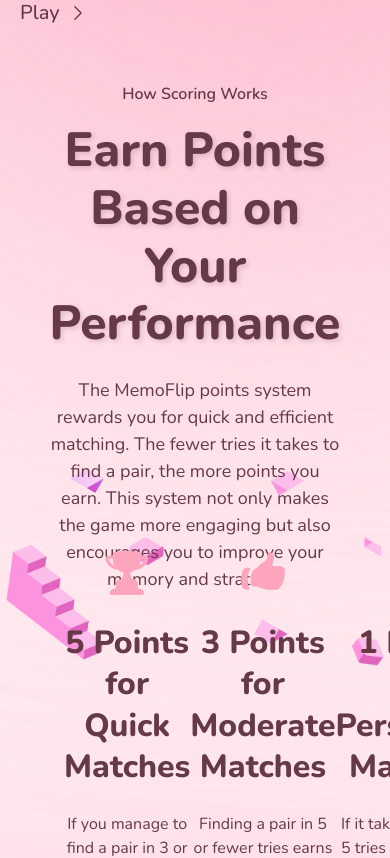
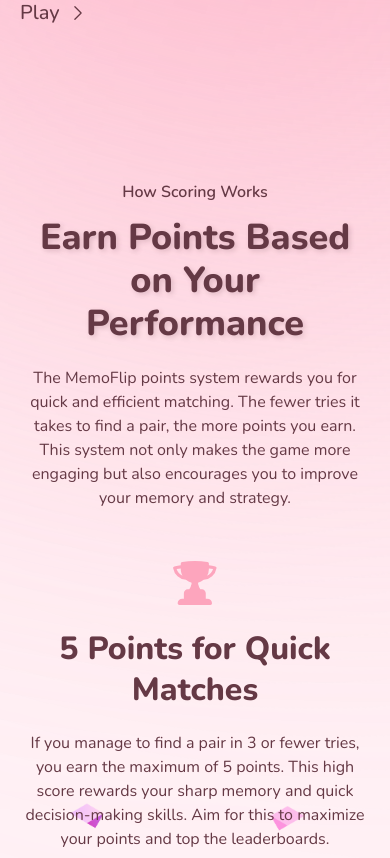
Before and after one commit to ntamasa/MemoFlip, a React (Vite) app: page / in a window 390 px wide. Shown: the part 940-1798 px from the top of the page. Built offline with nearby package versions, Linux system fonts and the light colour scheme.

Commit message:
add responsive home-points

```diff
--- a/src/components/List.module.css
+++ b/src/components/List.module.css
@@ -9,10 +9,21 @@
   padding: 0;
   margin: 0;
 
-  height: 30rem;
-  width: 100%;
+  display: grid;
+  grid-template-columns: 1fr;
+  grid-template-rows: repeat(3, 32 rem);
 
-  display: flex;
-  justify-content: space-around;
   align-items: center;
+
+  row-gap: 2.4rem;
 }
+
+@media screen and (min-width: 90em) {
+  .list {
+    grid-template-columns: repeat(3, 1fr);
+    grid-template-rows: 30rem;
+
+    justify-content: space-around;
+    row-gap: 0;
+  }
+}
--- a/src/components/ListItem.module.css
+++ b/src/components/ListItem.module.css
@@ -5,12 +5,10 @@
 }
 
 .item {
-  height: 100%;
-  width: 41rem;
+  display: grid;
 
-  display: grid;
   justify-content: center;
-  row-gap: 2.4rem;
+  row-gap: 2rem;
 
   text-align: center;
 }
@@ -34,3 +32,9 @@
 
   color: var(--color-text);
 }
+
+@media screen and (min-width: 90em) {
+  .item {
+    row-gap: 2.4rem;
+  }
+}
--- a/src/components/Points.module.css
+++ b/src/components/Points.module.css
@@ -3,16 +3,17 @@
 .points {
   position: relative;
 
-  max-height: 86.5rem;
-  height: 86.5rem;
+  height: 147.5rem;
+  max-height: 147.5rem;
 
-  padding: 11.2rem 6.4rem;
+  padding: 6.4rem 2rem;
 
   display: flex;
   flex-direction: column;
   justify-content: center;
   align-items: center;
-  gap: 8rem;
+
+  gap: 4.8rem;
 }
 
 .background {
@@ -26,3 +27,14 @@
 
   z-index: 0;
 }
+
+@media screen and (min-width: 90em) {
+  .points {
+    height: 86.5rem;
+    max-height: 86.5rem;
+
+    padding: 11.2rem 6.4rem;
+
+    gap: 8rem;
+  }
+}
--- a/src/components/PointsBackground.jsx
+++ b/src/components/PointsBackground.jsx
@@ -1,10 +1,27 @@
+import { useEffect, useState } from "react";
 import imgUrl from "../../public/points-background.png";
+import smallImgUrl from "../../public/points-background.png";
 
 function HomeBackground({ styles }) {
+  const [isSmallScreen, setIsSmallScreen] = useState(window.innerWidth < 1440);
+
+  useEffect(() => {
+    function handleResize() {
+      setIsSmallScreen(window.innerWidth < 1440);
+    }
+    window.addEventListener("resize", handleResize);
+
+    handleResize();
+
+    return () => {
+      window.removeEventListener("resize", handleResize);
+    };
+  }, []);
+
   return (
     <img
       className={styles.background}
-      src={imgUrl}
+      src={isSmallScreen ? smallImgUrl : imgUrl}
       alt="Background of the section with some abstract 3D geometric shapes."
     />
   );
--- a/src/components/PointsHeader.module.css
+++ b/src/components/PointsHeader.module.css
@@ -5,8 +5,55 @@
 }
 
 .header {
+  width: 100%;
+  height: 33rem;
+  max-height: 33rem;
+
+  display: flex;
+  flex-direction: column;
+  justify-content: center;
+  align-items: center;
+  gap: 2rem;
+
+  text-align: center;
+}
+
+.hGroup {
+  display: flex;
+  flex-direction: column;
+  justify-content: center;
+  align-items: center;
+  gap: 1.2rem;
+}
+
+.subheading {
+  font-size: 1.6rem;
+  font-weight: 600;
+
+  color: var(--color-text);
+}
+
+.heading {
+  font-size: 3.6rem;
+  font-weight: 800;
+  line-height: 120%;
+
+  color: var(--color-text);
+
+  text-shadow: var(--shadow-small);
+}
+
+.text {
+  font-size: 1.6rem;
+  font-weight: 400;
+
+  color: var(--color-text);
+}
+
+@media screen and (min-width: 90em) {
+  .header {
+    height: 26rem;
     max-height: 26rem;
-  height: 26rem;
     max-width: 78.6rem;
 
     display: flex;
@@ -48,3 +95,4 @@
 
     color: var(--color-text);
   }
+}
```
Lines whose indentation alone changed are shown as unchanged.
